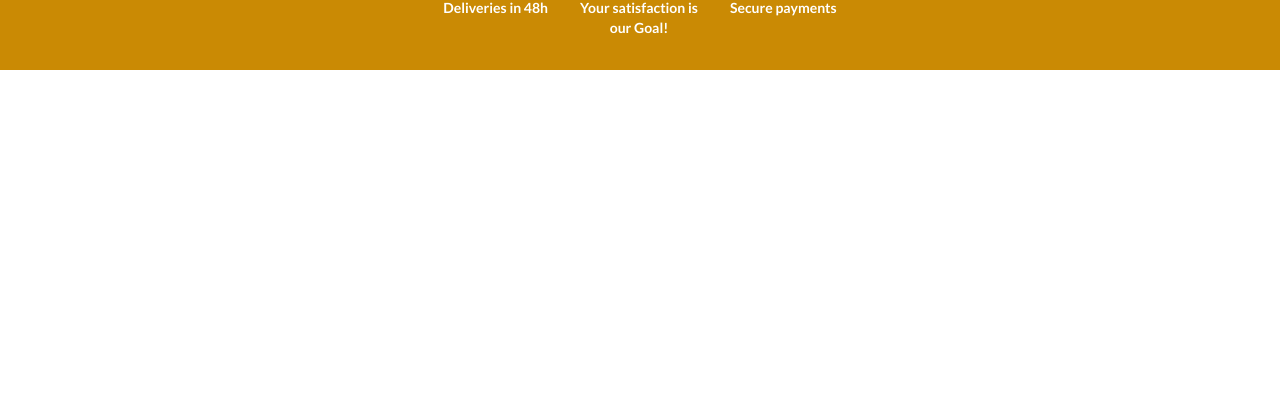
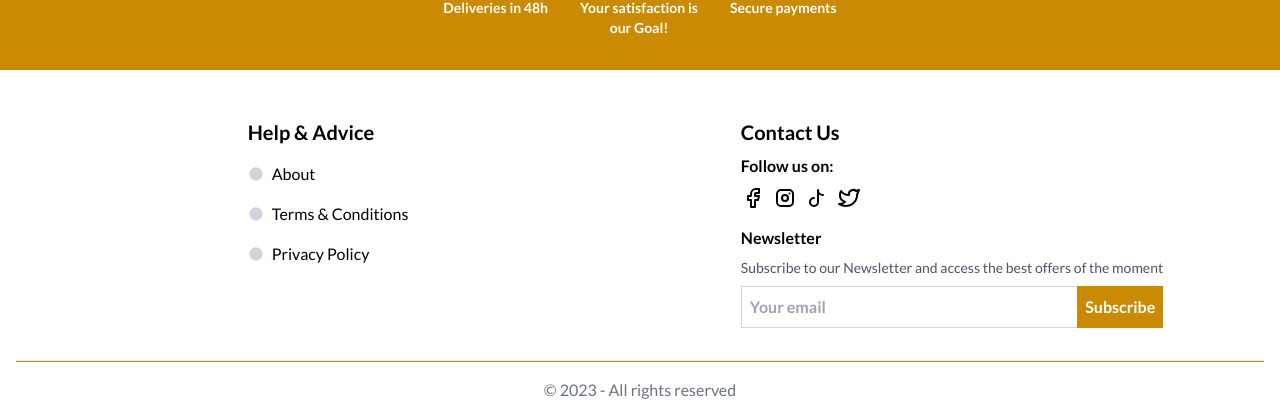
Before and after one commit to MohamedBechirMejri/b-commerce, a Next.js app: page / in a window 1280 px wide. Shown: the part 1460-1875 px from the top of the page. Before the commit the page ends 1530 px from the top, so only its background shows below. Built offline with nearby package versions, Linux system fonts and the light colour scheme; what tailwindcss-elevation would draw is missing.

Commit message:
add footer

```diff
--- /dev/null
+++ b/app/Footer.tsx
@@ -0,0 +1,85 @@
+"use client";
+
+import Link from "next/link";
+import {
+  TbBrandFacebook,
+  TbBrandInstagram,
+  TbBrandTiktok,
+  TbBrandTwitter,
+  TbCircleFilled,
+} from "react-icons/tb";
+
+export default function Footer() {
+  return (
+    <footer className="pb-4 pt-12 grid grid-cols-2 [place-items:_start_center;] px-4">
+      <div>
+        <h2 className="font-bold text-xl">Help & Advice</h2>
+        <ul className="pt-2">
+          <li className="py-2 flex items-center gap-2">
+            <TbCircleFilled className="text-gray-300" />
+            <Link href={"/about"} className="hover:underline">
+              About
+            </Link>
+          </li>
+          <li className="py-2 flex items-center gap-2">
+            <TbCircleFilled className="text-gray-300" />
+            <Link href={"/toc"} className="hover:underline">
+              Terms & Conditions
+            </Link>
+          </li>
+          <li className="py-2 flex items-center gap-2">
+            <TbCircleFilled className="text-gray-300" />
+            <Link href={"/privacy"} className="hover:underline">
+              Privacy Policy
+            </Link>
+          </li>
+        </ul>
+      </div>
+
+      <div>
+        <h2 className="font-bold text-xl">Contact Us</h2>
+
+        <h3 className="font-semibold pt-2">Follow us on:</h3>
+        <div className="py-2 flex items-center gap-2 text-2xl">
+          <Link href={"/"}>
+            <TbBrandFacebook />
+          </Link>
+          <Link href={"/"}>
+            <TbBrandInstagram />
+          </Link>
+          <Link href={"/"}>
+            <TbBrandTiktok />
+          </Link>
+          <Link href={"/"}>
+            <TbBrandTwitter />
+          </Link>
+        </div>
+
+        <h3 className="font-semibold pt-2">Newsletter</h3>
+        <h4 className="font-medium pt-2 text-sm text-gray-600">
+          Subscribe to our Newsletter and access the best offers of the moment
+        </h4>
+
+        <form className="flex pt-2">
+          <input
+            type="email"
+            placeholder="Your email"
+            className="border border-gray-300 p-2 w-full outline-none focus:border-yellow-600 transition-all text-yellow-600 font-semibold"
+          />
+          <button
+            type="submit"
+            className="bg-yellow-600 text-white font-semibold p-2 -ml-2"
+          >
+            Subscribe
+          </button>
+        </form>
+      </div>
+
+      <hr className="w-full col-span-2 h-[2px] bg-yellow-600 mt-8" />
+
+      <p className="col-span-2 text-center text-gray-500 pt-4">
+        © {new Date().getFullYear()} - All rights reserved
+      </p>
+    </footer>
+  );
+}
--- a/app/page.tsx
+++ b/app/page.tsx
@@ -1,3 +1,4 @@
+import Footer from "./Footer";
 import Hero from "./Hero";
 import LatestProducts from "./LatestProducts";
 import Services from "./Services";
@@ -8,6 +9,7 @@ export default function Home() {
       <Hero />
       <LatestProducts />
       <Services />
+      <Footer />
     </main>
   );
 }
```
